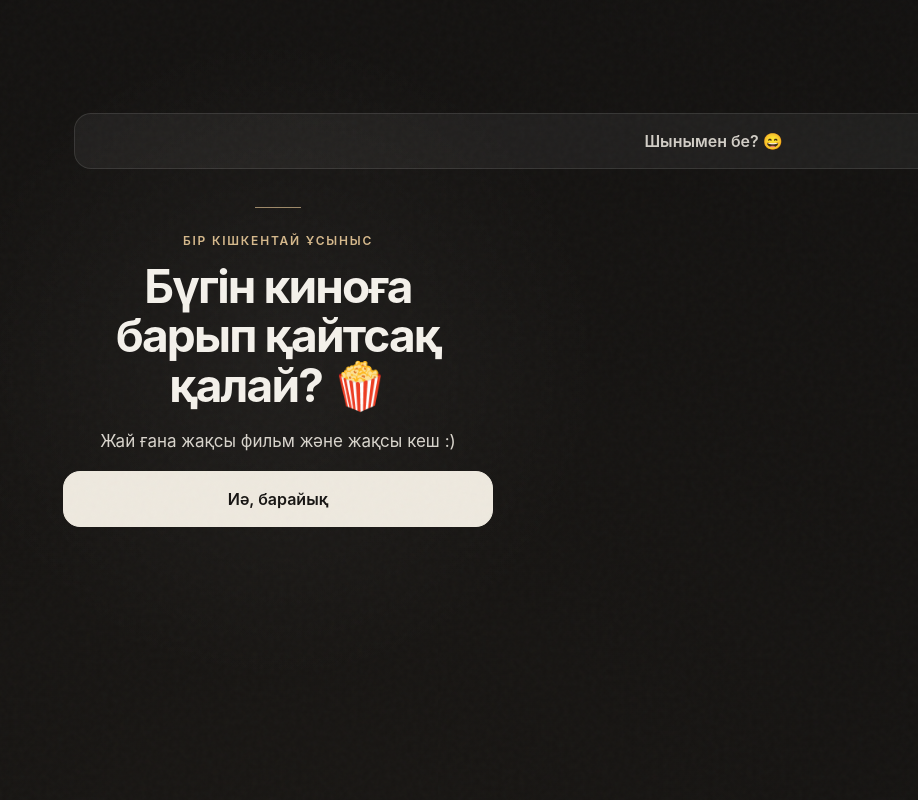
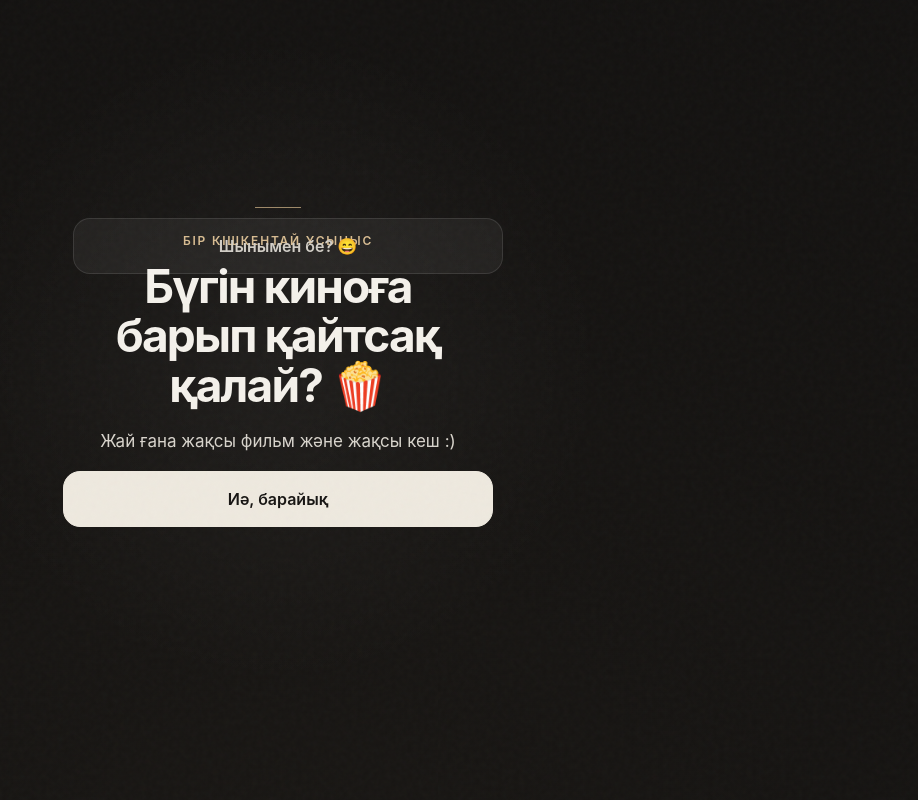
Before and after one commit to Alisher1230/inkar, a plain HTML site: page index.html in a window 1280 px wide. Both pictures are taken after a click on the button "Жоқ". Shown: the top 800 px of the page, without its empty margins (362-1280 px from the left). Drawn offline with Linux system fonts and the light colour scheme.

Commit message:
Update index.html

```diff
--- a/index.html
+++ b/index.html
@@ -122,7 +122,6 @@ section {
 
   overflow: hidden;
 }
-
     .container {
       width: 100%;
       max-width: 430px;
@@ -276,6 +275,11 @@ section {
     .hero-question {
       color: #d8d4cc;
       font-size: 17px;
+    }
+
+.question-actions {
+  position: relative;
+  min-height: 140px;
 }
 
     /* =========================================================
@@ -1422,78 +1426,29 @@ window.addEventListener("load", () => {
 let noIndex = 0;
 
 function moveNoButton() {
-
-      const padding = 18;
-
-      const buttonWidth = noBtn.offsetWidth;
-      const buttonHeight = noBtn.offsetHeight;
-
-      const maxX =
-        Math.max(
-          padding,
-          window.innerWidth - buttonWidth - padding
-        );
-
-      const maxY =
-        Math.max(
-          100,
-          window.innerHeight - buttonHeight - 80
-        );
-
-      const x =
-        padding +
-        Math.random() *
-        Math.max(1, maxX - padding);
-
-      const y =
-        100 +
-        Math.random() *
-        Math.max(1, maxY - 100);
-
-      noBtn.style.position = "fixed";
-
+  const container = noBtn.parentElement;
+
+  const padding = 10;
+
+  const maxX = container.clientWidth - noBtn.offsetWidth - padding;
+  const maxY = container.clientHeight - noBtn.offsetHeight - padding;
+
+  const x = padding + Math.random() * Math.max(0, maxX - padding);
+  const y = padding + Math.random() * Math.max(0, maxY - padding);
+
+  noBtn.style.position = "absolute";
   noBtn.style.left = `${x}px`;
   noBtn.style.top = `${y}px`;
 
-      noBtn.style.zIndex = "100";
-
-      noBtn.textContent =
-        noMessages[
-          noIndex % noMessages.length
-        ];
+  noBtn.textContent = noMessages[noIndex % noMessages.length];
 
   noIndex++;
-
-    }
-
-
-    noBtn.addEventListener(
-      "touchstart",
-      function(event) {
-
+}
+
+noBtn.addEventListener("click", function(event) {
   event.preventDefault();
-
   moveNoButton();
-
-      },
-      {
-        passive: false
-      }
-    );
-
-
-    noBtn.addEventListener(
-      "click",
-      function(event) {
-
-        event.preventDefault();
-
-        moveNoButton();
-
-      }
-    );
-
-
+});
     /* =========================================================
        GALLERY
     ========================================================= */
```
Lines whose indentation alone changed are shown as unchanged.
